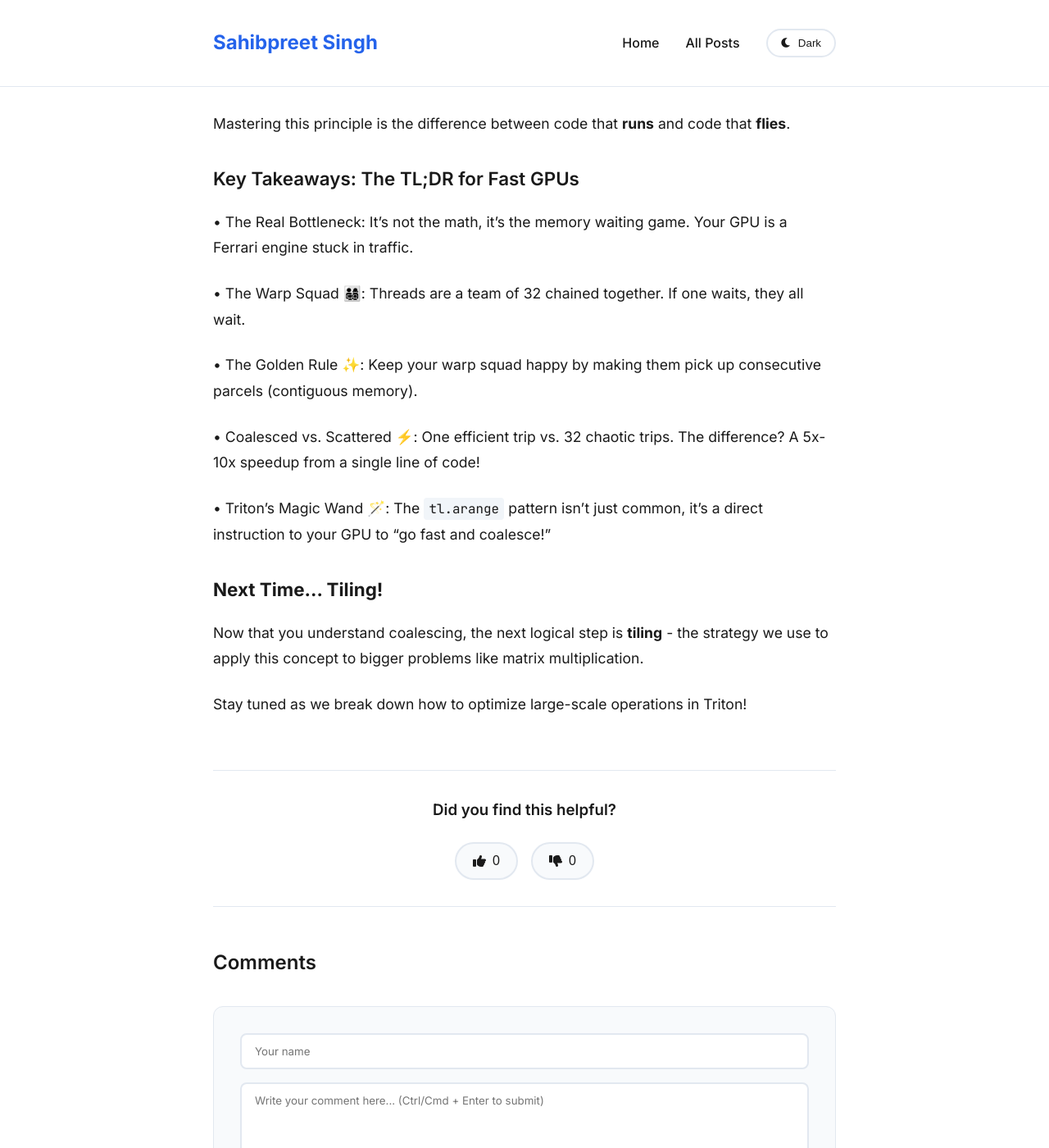
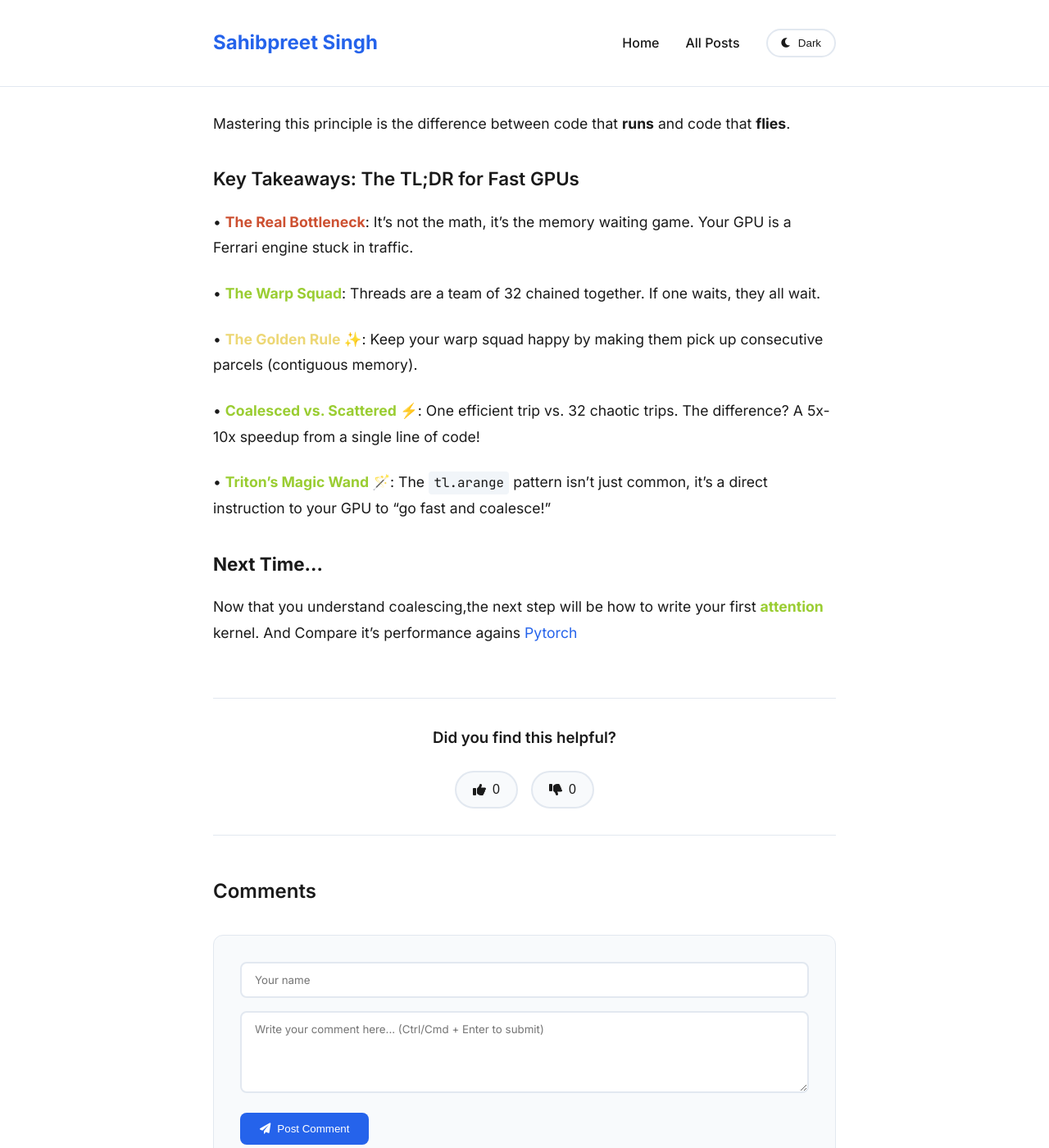
Before and after one commit to sahibpreetsingh12/sahibpreetsingh12.github.io, a Jekyll site: the page built from _posts/2025-09-23-The First Rule of Fast Triton Kernels- Coalesce Your Memory Access.md, in a window 1280 px wide and 1400 px high, scrolled down 11123 px. Shown: the whole window at 82% size. Built offline with Jekyll 4.4.1, drawn with Linux system fonts in a browser that asks for light colours; nearby versions of some CDN libraries; some of the changed text lies outside the part shown.

```diff
--- a/_posts/2025-09-23-The First Rule of Fast Triton Kernels- Coalesce Your Memory Access.md
+++ b/_posts/2025-09-23-The First Rule of Fast Triton Kernels- Coalesce Your Memory Access.md
@@ -29,7 +29,7 @@
 - **The Math**: That's roughly a **82:1 mismatch!**
 
 This means your $1,600 GPU spends **98% of its time waiting** for data to arrive from memory.
-So, Even if you upgrade to the flagship H100 ($30k), the ratio gets `*worse* - 590:1`! More horsepower, same traffic jam.
+So, Even if you upgrade to the flagship H100 ($30k), the ratio gets `worse - 590:1`! More horsepower, same traffic jam.
 
 Simple Solution ( We will dive deeper ahead ) - Keep Things In order so that our beloved GPU does not spends lot of time picking things (Data Points).
 
@@ -279,18 +279,17 @@
 
 ### Key Takeaways: The TL;DR for Fast GPUs
 
-•  The Real Bottleneck: It's not the math, it's the memory waiting game. Your GPU is a Ferrari engine stuck in traffic.
+•  <span style="color: #cd5132ff; font-weight: bold;">The Real Bottleneck</span>: It's not the math, it's the memory waiting game. Your GPU is a Ferrari engine stuck in traffic.
 
-•  The Warp Squad 👨‍👩‍👧‍👦: Threads are a team of 32 chained together. If one waits, they all wait.
+•  <span style="color: #9ACD32; font-weight: bold;">The Warp Squad</span>: Threads are a team of 32 chained together. If one waits, they all wait.
 
-•  The Golden Rule ✨: Keep your warp squad happy by making them pick up consecutive parcels (contiguous memory).
+•  <span style="color: #edd775ff; font-weight: bold;">The Golden Rule ✨</span>: Keep your warp squad happy by making them pick up consecutive parcels (contiguous memory).
 
-•  Coalesced vs. Scattered ⚡: One efficient trip vs. 32 chaotic trips. The difference? A 5x-10x speedup from a single line of code!
+•  <span style="color: #9ACD32; font-weight: bold;">Coalesced vs. Scattered ⚡</span>: One efficient trip vs. 32 chaotic trips. The difference? A 5x-10x speedup from a single line of code!
 
-•  Triton's Magic Wand 🪄: The `tl.arange` pattern isn't just common, it's a direct instruction to your GPU to "go fast and coalesce!"
+•  <span style="color: #9ACD32; font-weight: bold;">Triton's Magic Wand 🪄</span>: The `tl.arange` pattern isn't just common, it's a direct instruction to your GPU to "go fast and coalesce!"
 
-### **Next Time... Tiling!**
+### **Next Time...**
 
-Now that you understand coalescing, the next logical step is **tiling** - the strategy we use to apply this concept to bigger problems like matrix multiplication.
-
-Stay tuned as we break down how to optimize large-scale operations in Triton!
+Now that you understand coalescing,the next step will be how to write your first <span style="color: #9ACD32; font-weight: bold;">attention</span> kernel.
+And Compare it's performance agains [Pytorch](pytorch.org)
```
